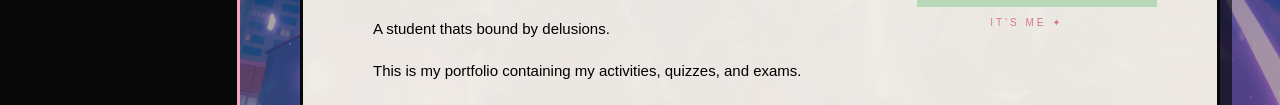
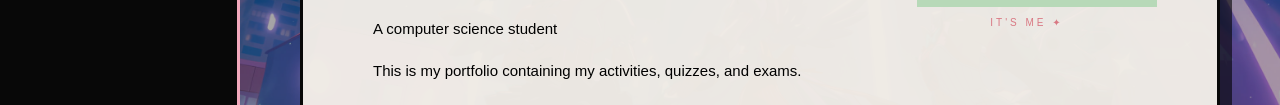
Before and after one commit to VIOLENCEVIOLET/MavensPortfolio, a plain HTML site: page index.html in a window 1280 px wide. Shown: the part 604-709 px from the top of the page. Drawn offline with Linux system fonts and the light colour scheme.

Commit message:
Update index.html

```diff
--- a/index.html
+++ b/index.html
@@ -77,7 +77,7 @@
                         </h2>
                         <div class="accent-line"></div>
                         <p class="about-text">
-                            A student thats bound by delusions.
+                            A computer science student
                         </p>
                         <p class="about-text">
                             This is my portfolio containing my activities, quizzes, and exams.
```
